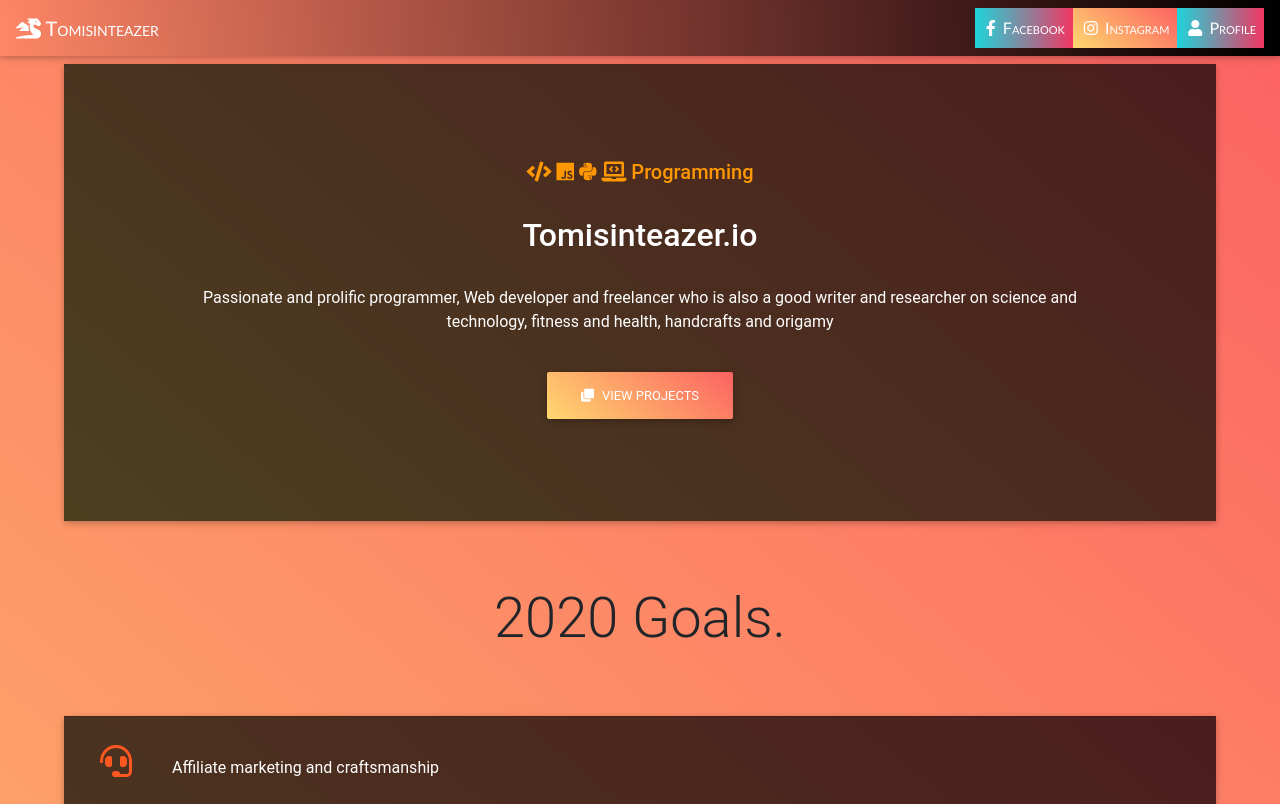
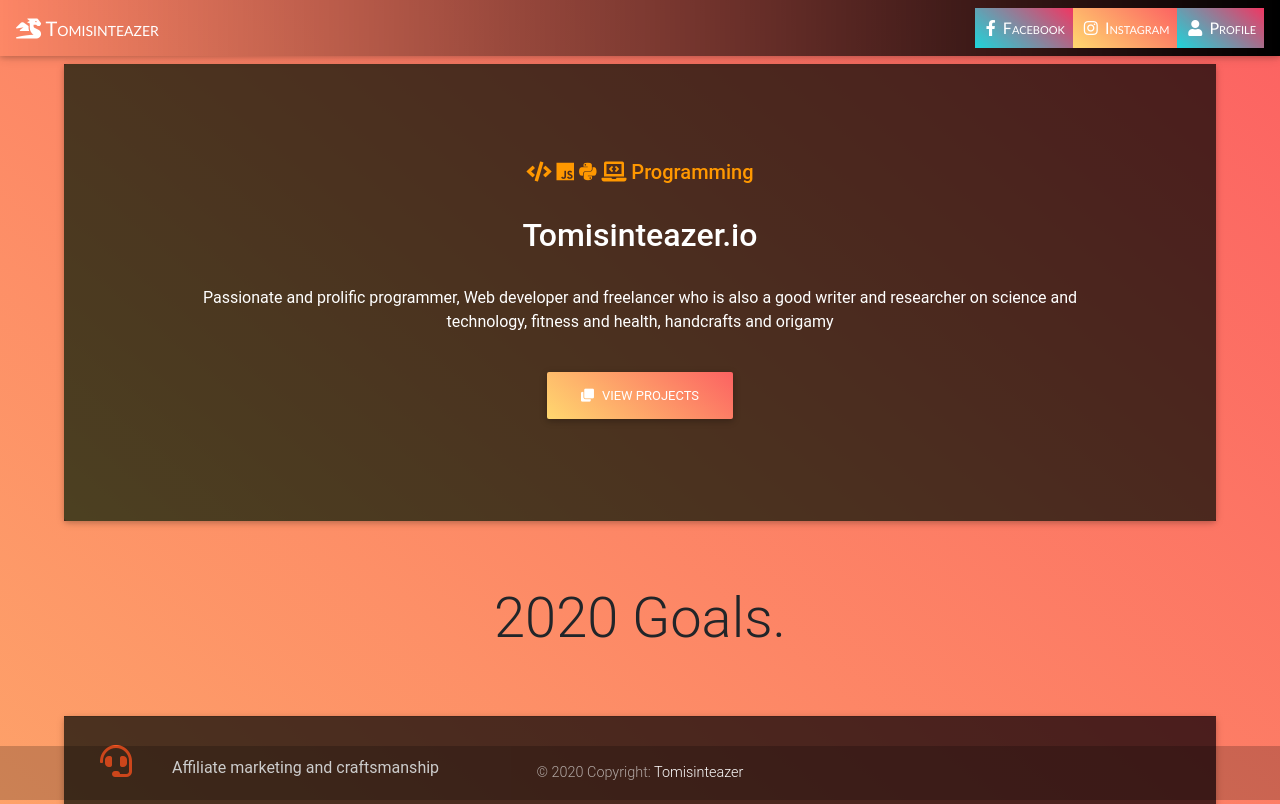
Before and after one commit to tomisinteazer/SME-APP, a plain HTML site: page public/about.html in a window 1280 px wide. Shown: the top 804 px of the page. Drawn offline with nearby package versions, Linux system fonts and the light colour scheme.

Commit message:
done with about footer

```diff
--- a/public/about.html
+++ b/public/about.html
@@ -26,12 +26,12 @@
 
 
     li a:hover:not(.active) {
-        background-image: linear-gradient(to left, rgba(255, 0, 0, 0), rgb(207, 97, 24))
+        background-image: linear-gradient(40deg, rgba(255, 0, 0, 0), rgb(207, 97, 24))
     }
 
     .active {
 
-        background-image: linear-gradient(to right, rgb(4, 208, 214), hsl(346, 87%, 53%));
+        background-image: linear-gradient(40deg, rgb(4, 208, 214), hsl(346, 87%, 53%));
 
         /* background-image: linear-gradient(to left, rgba(255, 0, 0, 0), hsl(346, 87%, 53%)); */
     }
@@ -258,7 +258,7 @@
 
 
     <!-- Footer -->
-    <footer class="page-footer font-small cyan darken-3 fixed-buttom">
+    <footer class="page-footer font-small peach-gradient darken-3 ">
 
         <!-- Footer Elements -->
         <div class="container">
@@ -305,8 +305,8 @@
         <!-- Footer Elements -->
 
         <!-- Copyright -->
-        <div class="footer-copyright text-center py-3">© 2018 Copyright:
-            <a href="https://mdbootstrap.com/education/bootstrap/"> MDBootstrap.com</a>
+        <div class="footer-copyright text-center py-3 fixed-bottom">© 2020 Copyright:
+            <a href="https://mdbootstrap.com/education/bootstrap/">Tomisinteazer</a>
         </div>
         <!-- Copyright -->
 
```
